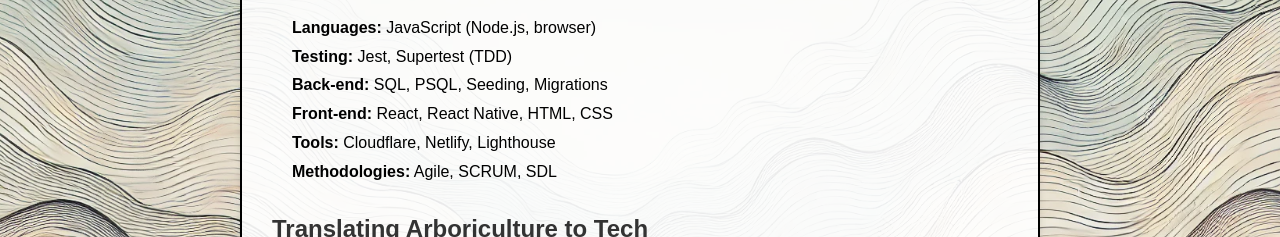
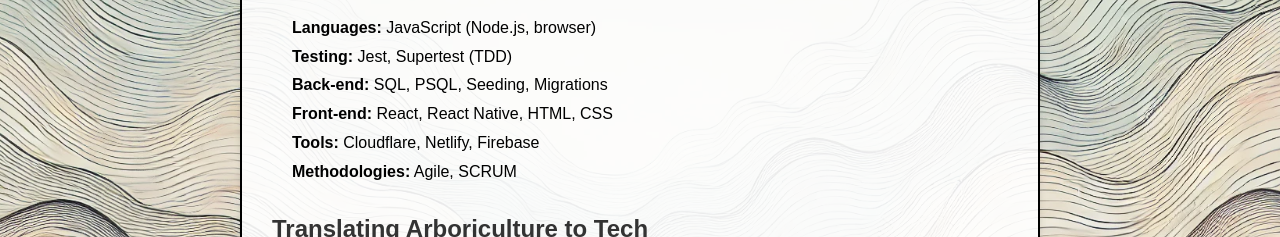
Before and after one commit to CallumBlejean/cbportfolio, a React (Vite) app: page /about-me in a window 1280 px wide. Shown: the part 1140-1377 px from the top of the page. Built offline with nearby package versions, Linux system fonts and the light colour scheme.

Commit message:
changed skills and tool

```diff
--- a/src/components/AboutMe.jsx
+++ b/src/components/AboutMe.jsx
@@ -35,8 +35,8 @@
               <li><strong>Testing:</strong> Jest, Supertest (TDD)</li>
               <li><strong>Back-end:</strong> SQL, PSQL, Seeding, Migrations</li>
               <li><strong>Front-end:</strong> React, React Native, HTML, CSS</li>
-              <li><strong>Tools:</strong> Cloudflare, Netlify, Lighthouse</li>
-              <li><strong>Methodologies:</strong> Agile, SCRUM, SDL</li>
+              <li><strong>Tools:</strong> Cloudflare, Netlify, Firebase</li>
+              <li><strong>Methodologies:</strong> Agile, SCRUM</li>
             </ul>
           </div>
 
```
